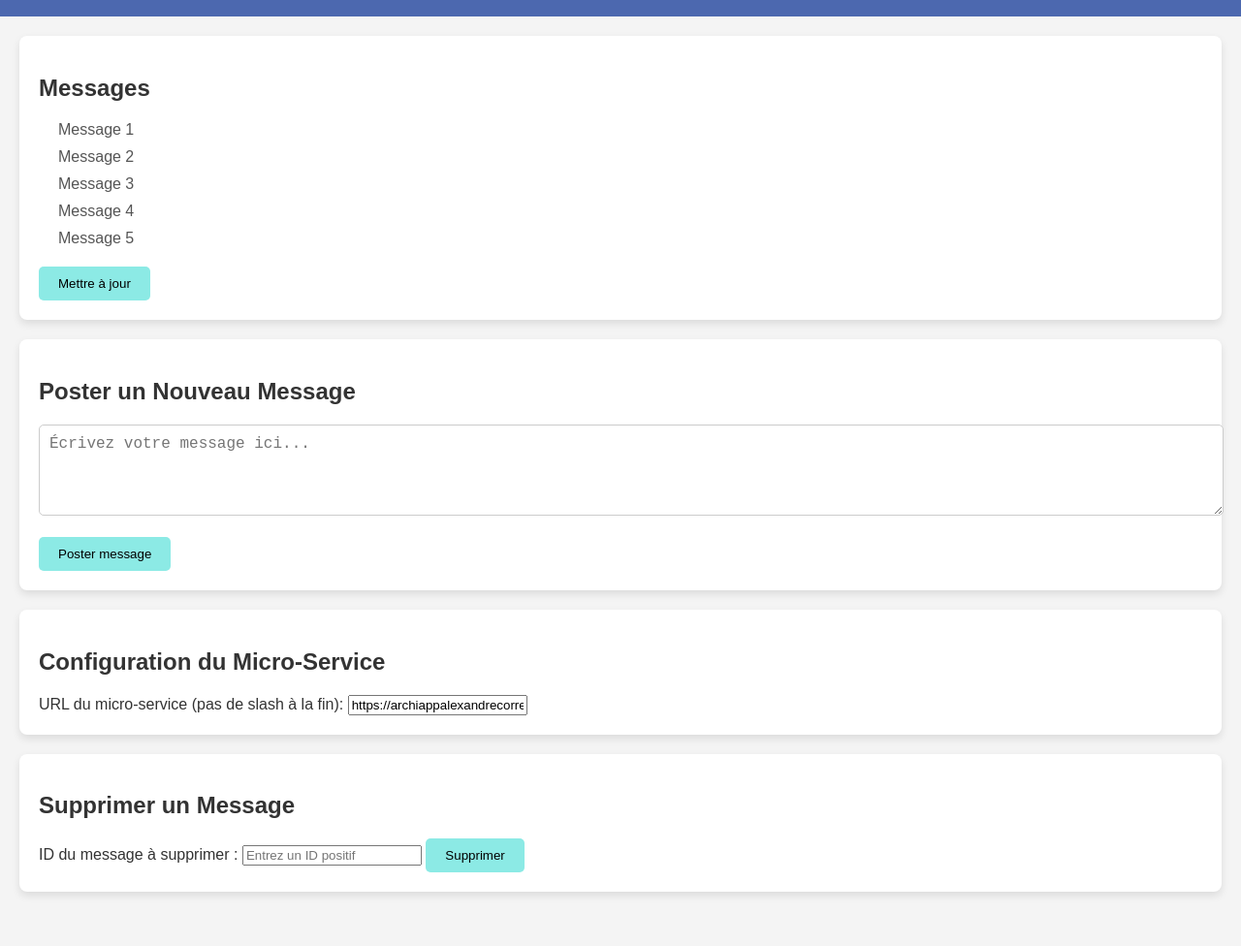
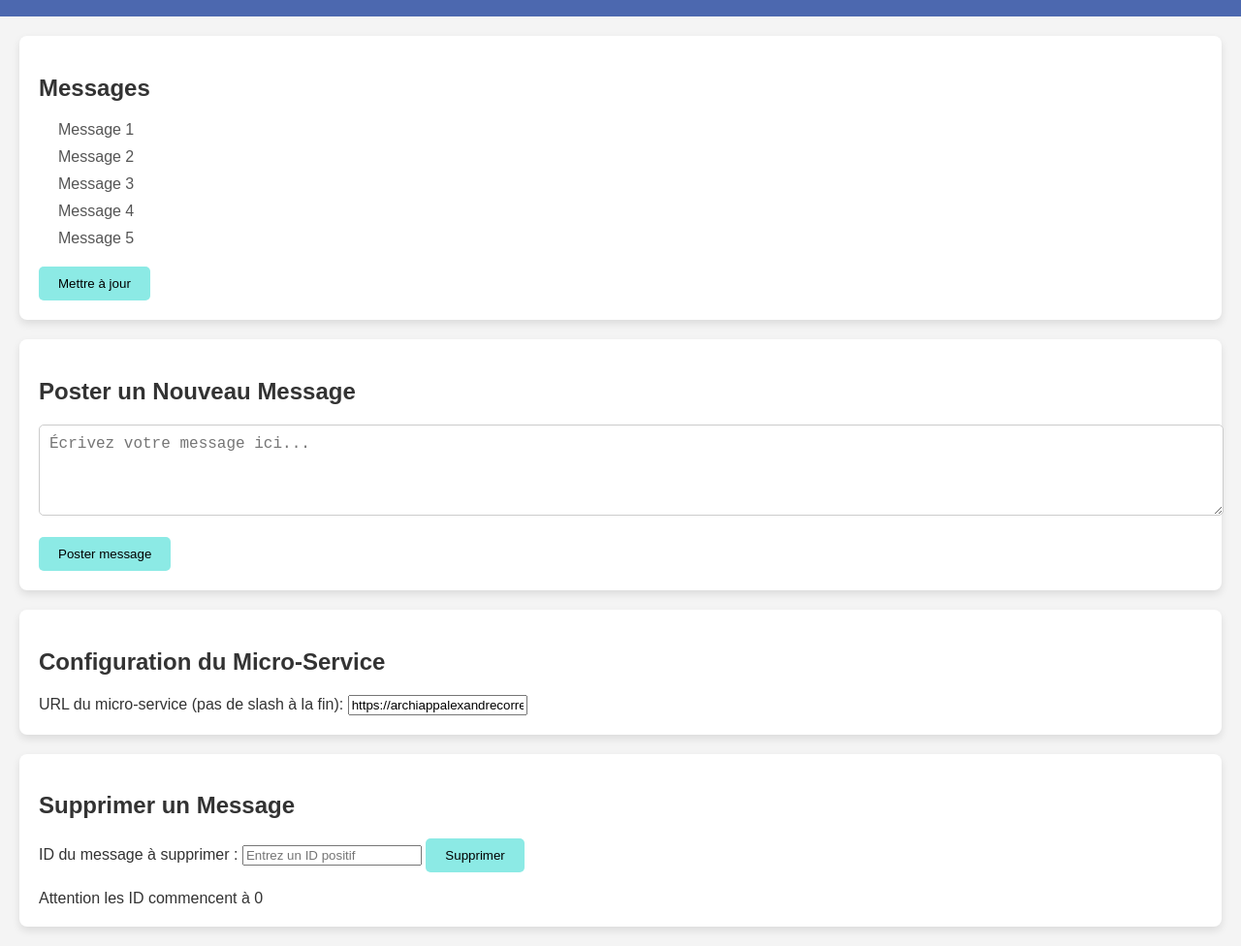
Before and after one commit to AlexandreCGithub/ArchiAppTP1_2, a plain HTML site: page TP1/index.html in a window 1280 px wide. Shown: the part 95-1071 px from the top of the page at 97% size. Before the commit the page ends 1035 px from the top, so only its background shows below. Drawn offline with Linux system fonts and the light colour scheme; no server answers.

Commit message:
updating page

```diff
--- a/TP1/index.html
+++ b/TP1/index.html
@@ -41,6 +41,8 @@
         <label for="messageId">ID du message à supprimer :</label>
         <input type="number" id="messageId" placeholder="Entrez un ID positif" min="0">
         <button onclick="deleteMessage()">Supprimer</button>
+        <br><br>
+        <label for="messageId">Attention les ID commencent à 0</label>
     </section>
 
     <script src="script.js"></script>
```
